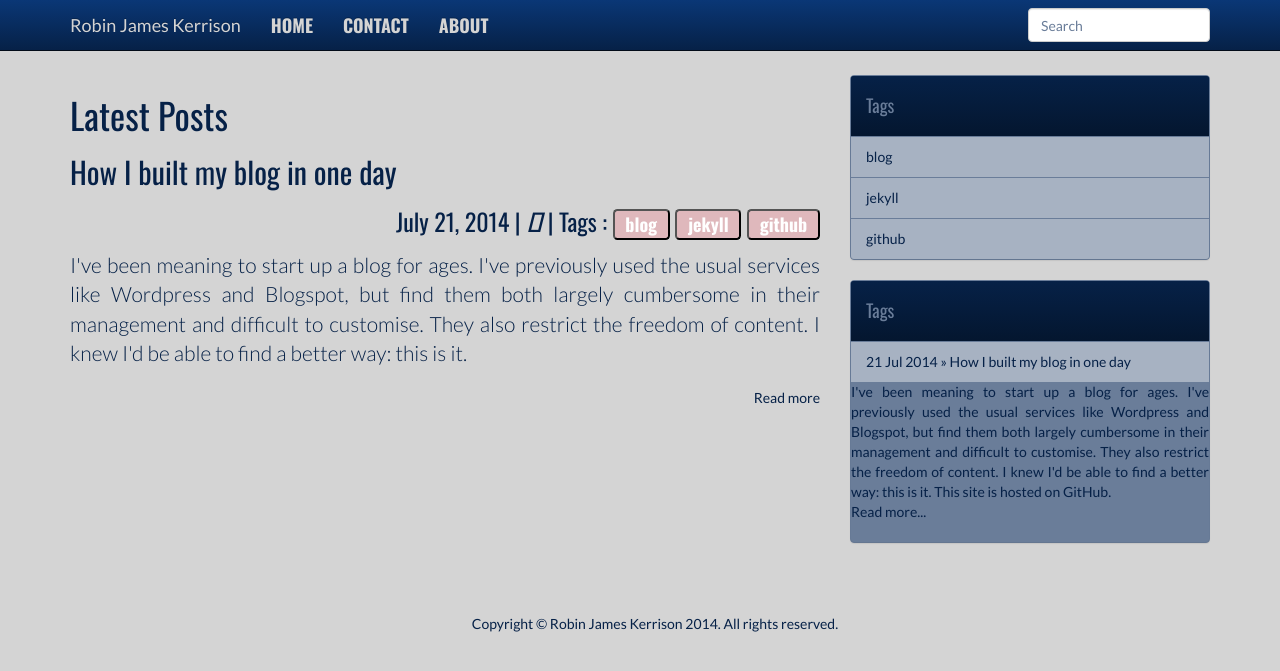
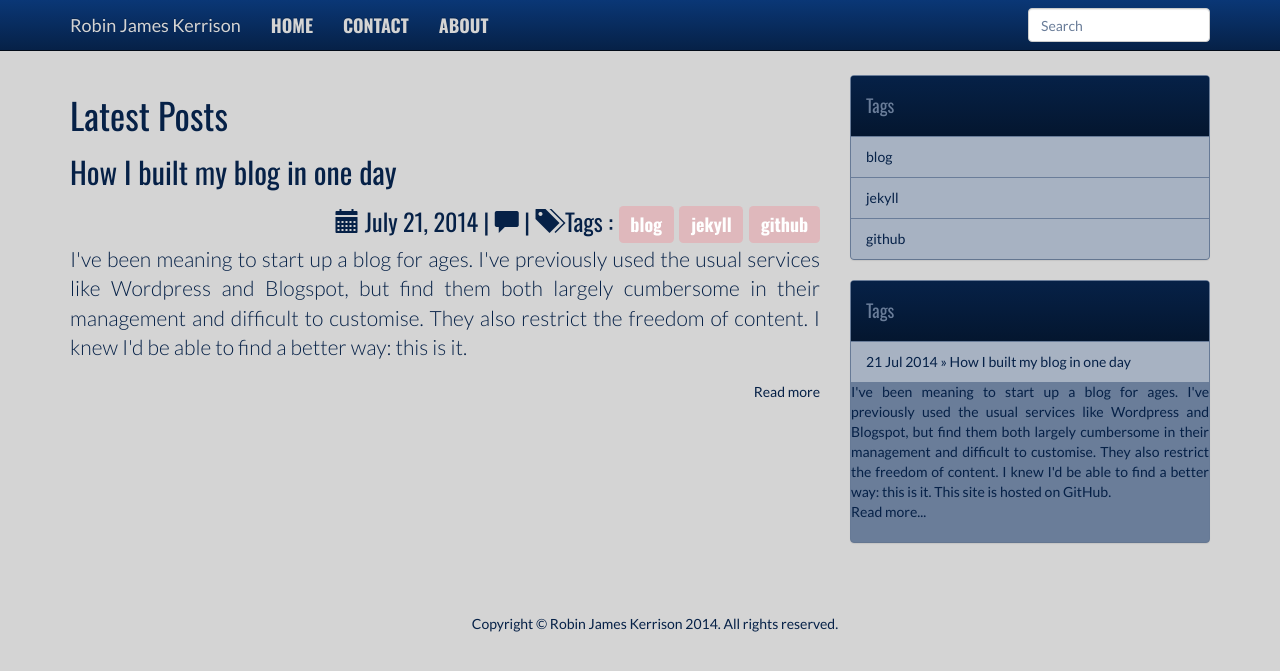
Before and after one commit to rjkerrison/2014-blog, a Jekyll site: the page built from index.html, in a window 1280 px wide. Shown: the top 671 px of the page. Built offline with Jekyll 4.4.1, drawn with Linux system fonts in a browser that asks for light colours; nearby versions of some CDN libraries; library files that are not in the unit come from our copies; Markdown is read by kramdown in place of the engine named in the settings.

Commit message:
Glyphicons

```diff
--- a/index.html
+++ b/index.html
@@ -7,9 +7,9 @@ title: "Robin James Kerrison"
 <article>
     <h2><a href="{{ post.url }}">{{ post.title }}</a></h2>
 	<h3 class="text-right">
-	  <i class="icon-calendar"></i> {{ post.date | date: "%B %e, %Y" }}
-	  | <i class="glyphicon-comment"></i> <a href="http://rjkerrison.co.uk{{ post.url }}#disqus_thread" data-disqus-identifier="{{ post.url }}"></a>
-	  | <i class="icon-tags"></i> Tags :{% for tag in post.tags %} <a href="/tags/{{ tag }}" rel="tooltip" title="View posts tagged with &quot;{{ tag }}&quot;"><button class="label label-info">{{ tag }}</button></a>  {% if forloop.last != true %} {% endif %} {% endfor %}
+	  <span class="glyphicon glyphicon-calendar"></span> {{ post.date | date: "%B %e, %Y" }}
+	  | <span class="glyphicon glyphicon-comment"></span> <a href="http://rjkerrison.co.uk{{ post.url }}#disqus_thread" data-disqus-identifier="{{ post.url }}"></a>
+	  | <span class="glyphicon glyphicon-tags"></span> Tags :{% for tag in post.tags %} <a class="btn label label-info" href="/tags/{{ tag }}" rel="tooltip" title="View posts tagged with &quot;{{ tag }}&quot;">{{ tag }}</a>  {% if forloop.last != true %} {% endif %} {% endfor %}
 	</h3>
 
 	<p>
```
